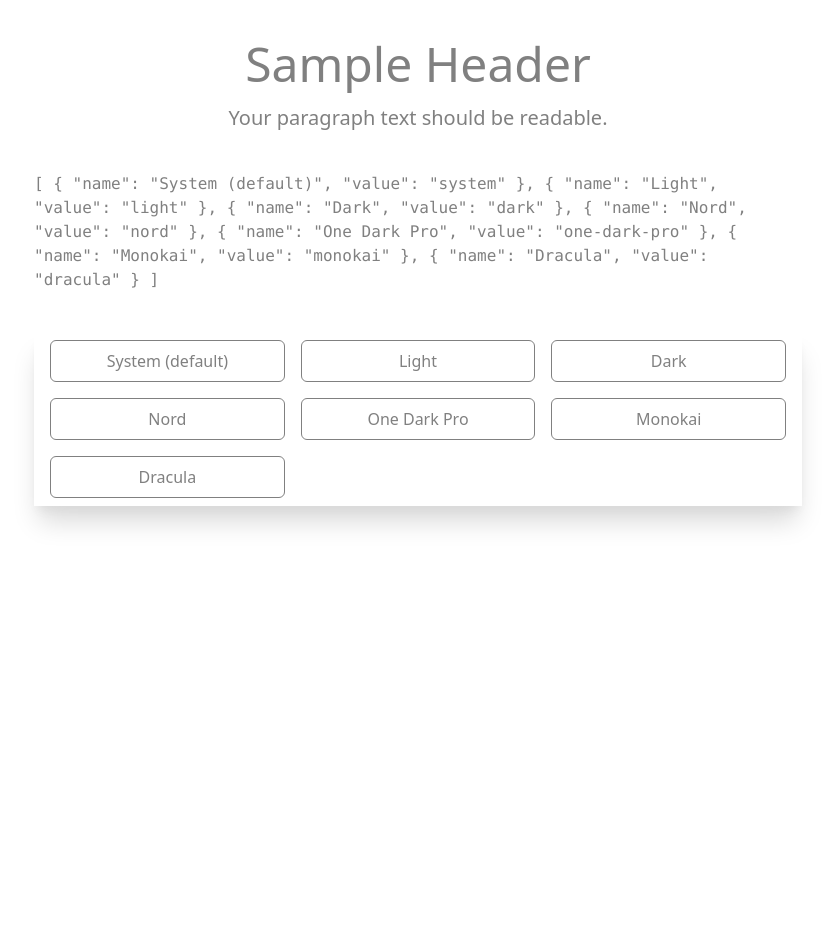
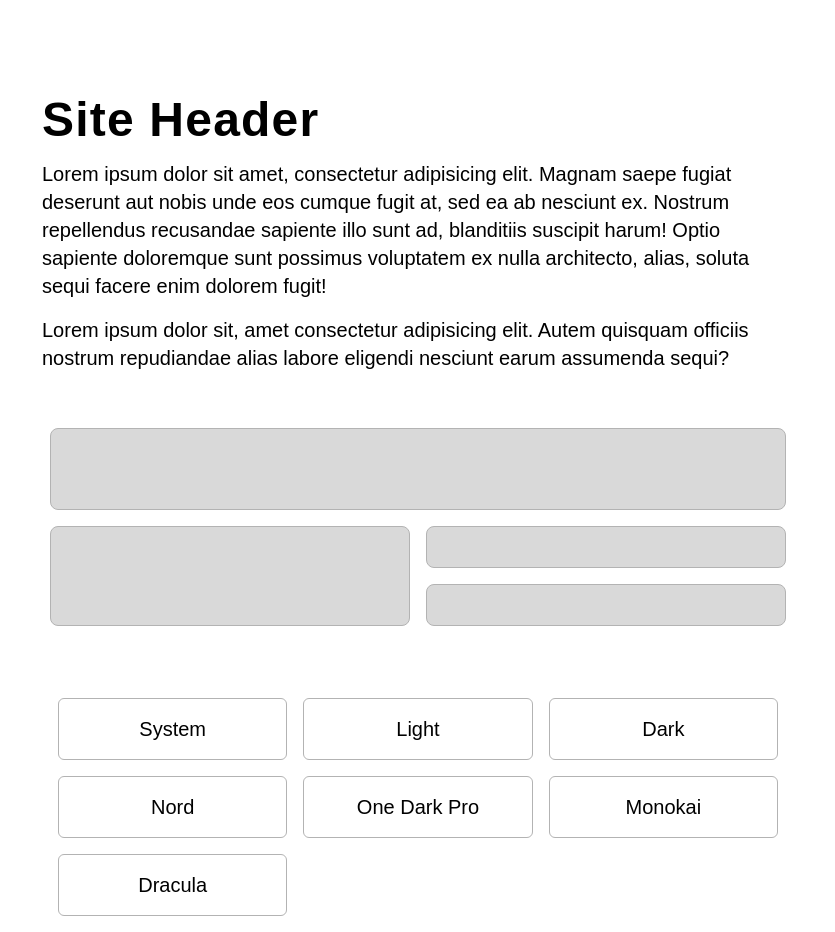
Before and after one commit to jakemackie/vue-web-themes, a Vue app: page / in a window 1280 px wide. Shown: the whole page, without its empty margins (222-1057 px from the left). Before the commit the page ends 800 px from the top, so only its background shows below. Built offline with nearby package versions, Linux system fonts and the light colour scheme.

Commit message:
Nice UI for all screen sizes

```diff
--- a/src/App.vue
+++ b/src/App.vue
@@ -1,21 +1,25 @@
 <!-- Entry file -->
 
 <template>
-    <main class="min-h-screen bg-background-color transition-all duration-500">
-        <!-- Page section 1 -->
+    <main class="min-h-screen bg-background-color transition-all duration-200">
         <themeContentArea>
             <!-- Page content, will change dependant on theme -->
-            <h1 class="text-5xl text-text-color">Sample Header</h1>
-            <p class="mt-4 text-xl text-text-color">
-                Your paragraph text should be readable.
-            </p>
-            <code class="mt-10 max-w-screen-md text-text-color">{{ themes }}</code>
+            <div class="px-2 space-y-4 text-center md:text-left">
+                <h1 class="my-4 text-5xl font-semibold text-text-color tracking-wide">Site Header</h1>
+                <p class="text-xl text-text-color">
+                    Lorem ipsum dolor sit amet, consectetur adipisicing elit. Magnam saepe fugiat deserunt aut nobis unde eos cumque fugit at, sed ea ab nesciunt ex. Nostrum repellendus recusandae sapiente illo sunt ad, blanditiis suscipit harum! Optio sapiente doloremque sunt possimus voluptatem ex nulla architecto, alias, soluta sequi facere enim dolorem fugit!
+                </p>
+                <p class="text-xl text-text-color">
+                    Lorem ipsum dolor sit, amet consectetur adipisicing elit. Autem quisquam officiis nostrum repudiandae alias labore eligendi nesciunt earum assumenda sequi?
+                </p>
+
+                <themeContentBlocks />
+
+                <themeSelectorMenu>
+                    <themeSelectorCollectedButtons />
+                </themeSelectorMenu>
+            </div>
         </themeContentArea>
-
-        <!-- Page section 2 -->
-        <themeSelectorMenu>
-            <themeSelectorCollectedButtons />
-        </themeSelectorMenu>
     </main>
 </template>
 
@@ -25,6 +29,5 @@
 import themeSelectorMenu from './components/themeSelectorMenu.vue';
 import themeSelectorCollectedButtons from './components/themeSelectorCollectedButtons.vue';
 import themeContentArea from './components/themeContentArea.vue';
-
-import themes from './themes/themes.json';
+import themeContentBlocks from './components/themeContentBlocks.vue';
 </script>
--- a/src/components/themeContentArea.vue
+++ b/src/components/themeContentArea.vue
@@ -1,8 +1,8 @@
 <!-- The theme content area, where placeholders are contained for display purposes. -->
 
 <template>
-    <div>
-        <div class="grid place-items-center py-10">
+    <div class="h-full max-w-screen-md pt-20 mx-auto">
+        <div class="flex flex-col items-center">
             <!-- Child elements slot into parent -->
 
             <slot></slot>
--- /dev/null
+++ b/src/components/themeContentBlocks.vue
@@ -0,0 +1,12 @@
+<template>
+    <div class="py-8">
+        <div class="p-2 grid grid-cols-2 gap-4">
+            <div class="col-span-2 h-full w-full p-10 rounded-lg border border-border-color rounded-lg bg-accent-color" />
+            <div class="col-span-1 h-full w-full p-10 rounded-lg border border-border-color rounded-lg bg-accent-color" />
+            <div class="flex cols-span-1 h-full w-full flex flex-col gap-4">
+                <div class="h-full w-full p-5 rounded-lg border border-border-color rounded-lg bg-accent-color" />
+                <div class="h-full w-full p-5 rounded-lg border border-border-color rounded-lg bg-accent-color" />
+            </div>
+        </div>
+    </div>
+</template>
--- a/src/components/themeSelectorButton.vue
+++ b/src/components/themeSelectorButton.vue
@@ -4,7 +4,7 @@
     <li>
         <button
             :theme="theme"
-            class="w-full px-4 py-2 bg-background-color text-text-color border border-text-color rounded-md"
+            class="w-full h-full p-4 text-xl text-text-color rounded-md border border-border-color"
             @click="
                 {
                     changeTheme(theme);
--- a/src/components/themeSelectorMenu.vue
+++ b/src/components/themeSelectorMenu.vue
@@ -1,12 +1,8 @@
 <!-- The theme selector menu, containing buttons to select the theme. -->
 
 <template>
-    <div
-        class="mx-auto max-w-screen-md shadow-xl shadow-accent-color px-4 py-2 bg-background-color"
-    >
-        <ul class="grid grid-cols-3 gap-4">
-            <!-- Child elements slot into parent -->
-            <slot></slot>
-        </ul>
-    </div>
+    <ul class="grid grid-cols-2 md:grid-cols-3 gap-4 p-4">
+        <!-- Child elements slot into parent -->
+        <slot></slot>
+    </ul>
 </template>
--- a/src/style.css
+++ b/src/style.css
@@ -1,14 +1,23 @@
 /* Tailwind directives */
-@tailwind base;
-@tailwind components;
-@tailwind utilities;
+@import "tailwindcss/base";
+@import "tailwindcss/components";
+@import "tailwindcss/utilities";
+
+/* Default font aross themes */
+@import url('https://fonts.googleapis.com/css2?family=Outfit&display=swap');
+
 
 /* Defining theme selectors */
 @layer base {
+
+    :root {
+        font-family: "Outfit", sans-serif;
+    }
+
     /* Default, system preference */
     :root[data-theme='system'] {
         --background-color: 0deg 0% 100%;
-        --text-color: 0deg 0% 50%;
+        --text-color: 0deg 0% 0%;
         --accent-color: 0deg 0% 85%;
         --border-color: 0deg 0% 70%;
         color-scheme: light;
@@ -25,7 +34,7 @@
     /* Light theme */
     :root[data-theme='light'] {
         --background-color: 0deg 0% 100%;
-        --text-color: 0deg 0% 50%;
+        --text-color: 0deg 0% 0%;
         --accent-color: 0deg 0% 85%;
         --border-color: 0deg 0% 70%;
         color-scheme: light;
--- a/src/themes/themes.json
+++ b/src/themes/themes.json
@@ -1,6 +1,6 @@
 [
     {
-        "name": "System (default)",
+        "name": "System",
         "value": "system"
     },
     {
```
